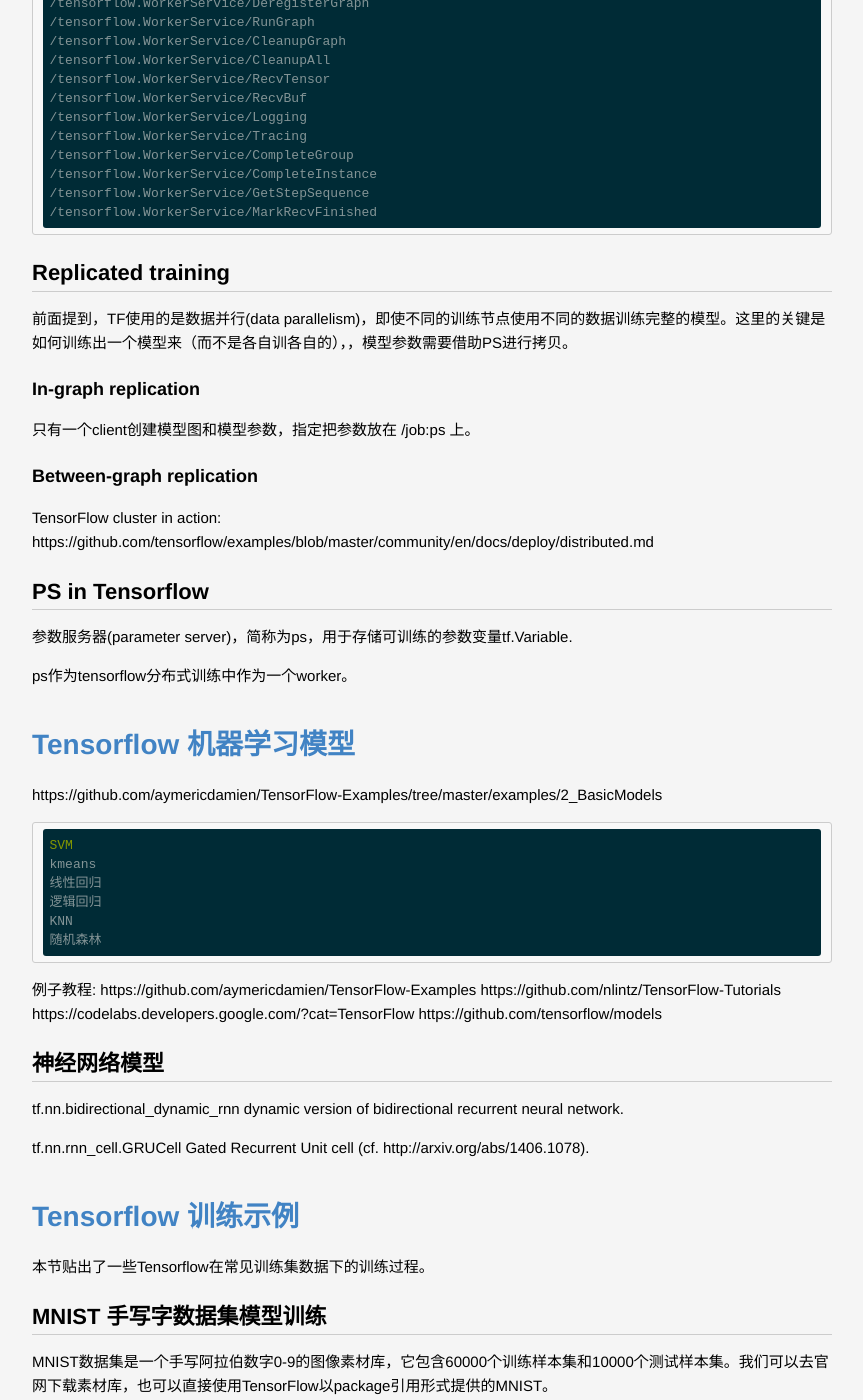
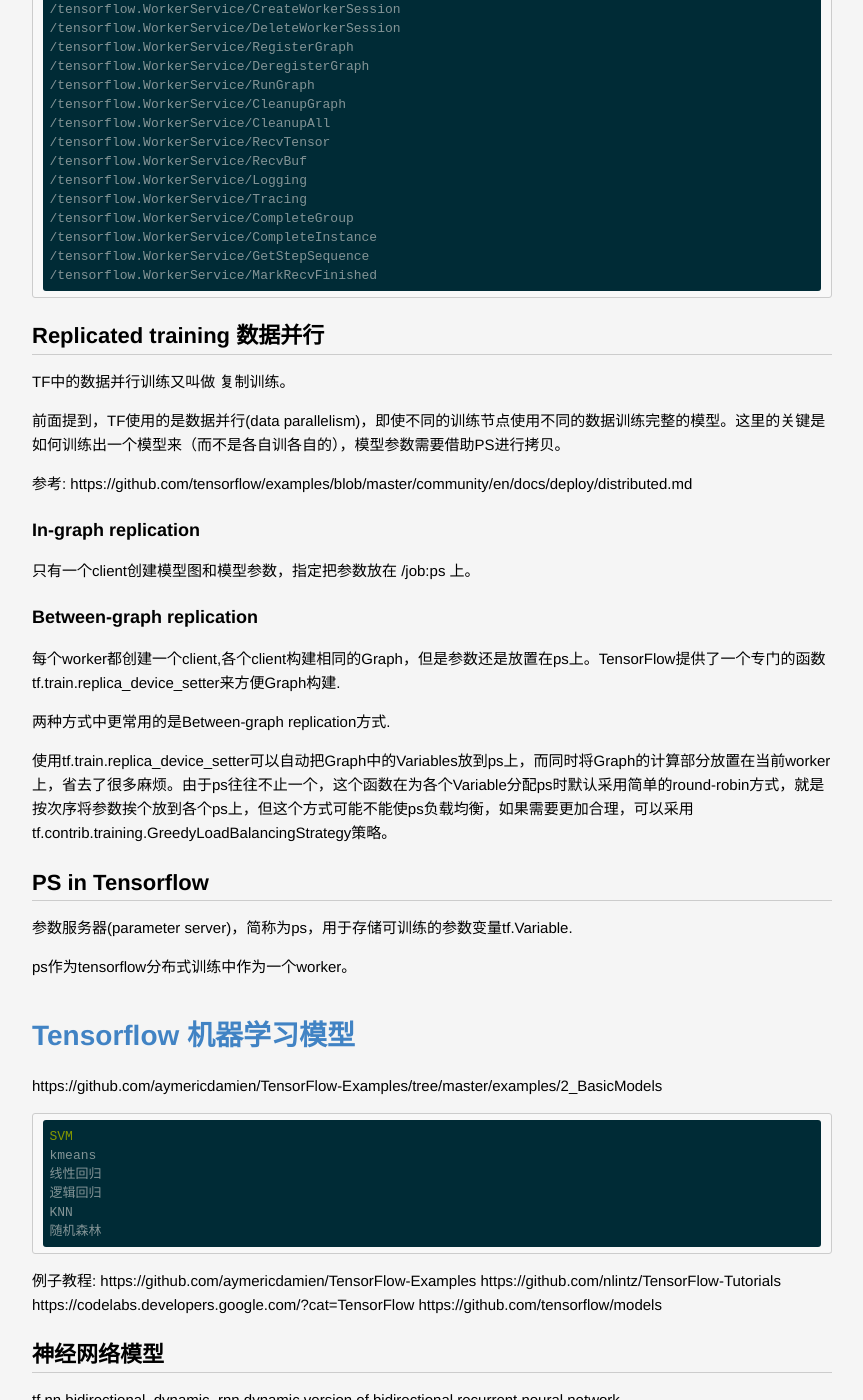
Before and after one commit to lucky521/blog, a Jekyll site: the page built from _posts/ml/2017-10-26-tensorflow.markdown, in a window 1280 px wide and 1400 px high, scrolled down 51244 px. Shown: the whole window, without its empty margins (208-1071 px from the left). Built offline with Jekyll 4.4.1, drawn with Linux system fonts in a browser that asks for light colours; some of the changed text lies outside the part shown.

Commit message:
update blog

````diff
--- a/_posts/framework/2020-03-05-flink.markdown
+++ b/_posts/framework/2020-03-05-flink.markdown
@@ -99,6 +99,7 @@
 FsStateBackend：State 存储在内存，Checkpoint 时持久化到 HDFS；
 RocksDBStateBackend：State 存储在 RocksDB 实例，可增量 Checkpoint，适合超大 State。在推荐广告搜索等场景下展现流 20 分钟数据有 1 TB 以上。
 
+参考： https://cloud.tencent.com/developer/article/1592441
 
 
 
@@ -404,3 +405,5 @@
 官网的内容超级全 https://ci.apache.org/projects/flink/flink-docs-release-1.10/
 
 Flink如何支持特征工程、在线学习、在线预测等AI场景？ https://mp.weixin.qq.com/s/C2Uft-IuzgiKa1aDlROIng
+
+快手的Flink实践 https://new.qq.com/omn/20190717/20190717A0HNBE00.html
--- a/_posts/ml/2017-10-26-tensorflow.markdown
+++ b/_posts/ml/2017-10-26-tensorflow.markdown
@@ -2336,6 +2336,9 @@
 
 TF_CONFIG介绍 - https://cloud.google.com/ai-platform/training/docs/distributed-training-details
 
+chief 是一个特殊的worker。 需要负责初始化整个运行图，其他worker 节点将从chief 节点获取计算图的信息.
+主节点负责初始化参数、模型保存、概要保存.
+通过调用 tf.train.MonitoredTrainingSession来进行。
 
 
 ## tf.device
@@ -2368,9 +2371,13 @@
 /tensorflow.WorkerService/MarkRecvFinished
 ```
 
-## Replicated training
-
-前面提到，TF使用的是数据并行(data parallelism)，即使不同的训练节点使用不同的数据训练完整的模型。这里的关键是如何训练出一个模型来（而不是各自训各自的），，模型参数需要借助PS进行拷贝。
+## Replicated training 数据并行
+
+TF中的数据并行训练又叫做 复制训练。
+
+前面提到，TF使用的是数据并行(data parallelism)，即使不同的训练节点使用不同的数据训练完整的模型。这里的关键是如何训练出一个模型来（而不是各自训各自的），模型参数需要借助PS进行拷贝。
+
+参考: https://github.com/tensorflow/examples/blob/master/community/en/docs/deploy/distributed.md
 
 ### In-graph replication
 
@@ -2378,13 +2385,25 @@
 
 ### Between-graph replication
 
-TensorFlow cluster in action: https://github.com/tensorflow/examples/blob/master/community/en/docs/deploy/distributed.md
+每个worker都创建一个client,各个client构建相同的Graph，但是参数还是放置在ps上。TensorFlow提供了一个专门的函数tf.train.replica_device_setter来方便Graph构建.
+
+两种方式中更常用的是Between-graph replication方式.
+
+使用tf.train.replica_device_setter可以自动把Graph中的Variables放到ps上，而同时将Graph的计算部分放置在当前worker上，省去了很多麻烦。由于ps往往不止一个，这个函数在为各个Variable分配ps时默认采用简单的round-robin方式，就是按次序将参数挨个放到各个ps上，但这个方式可能不能使ps负载均衡，如果需要更加合理，可以采用tf.contrib.training.GreedyLoadBalancingStrategy策略。
+
+
+
 
 ## PS in Tensorflow
 
 参数服务器(parameter server)，简称为ps，用于存储可训练的参数变量tf.Variable.
 
 ps作为tensorflow分布式训练中作为一个worker。
+
+
+
+
+
 
 
 
````
Also changed, not shown: _posts/ml/2019-03-23-ML-Distributed.markdown (+6 -1 lines).
